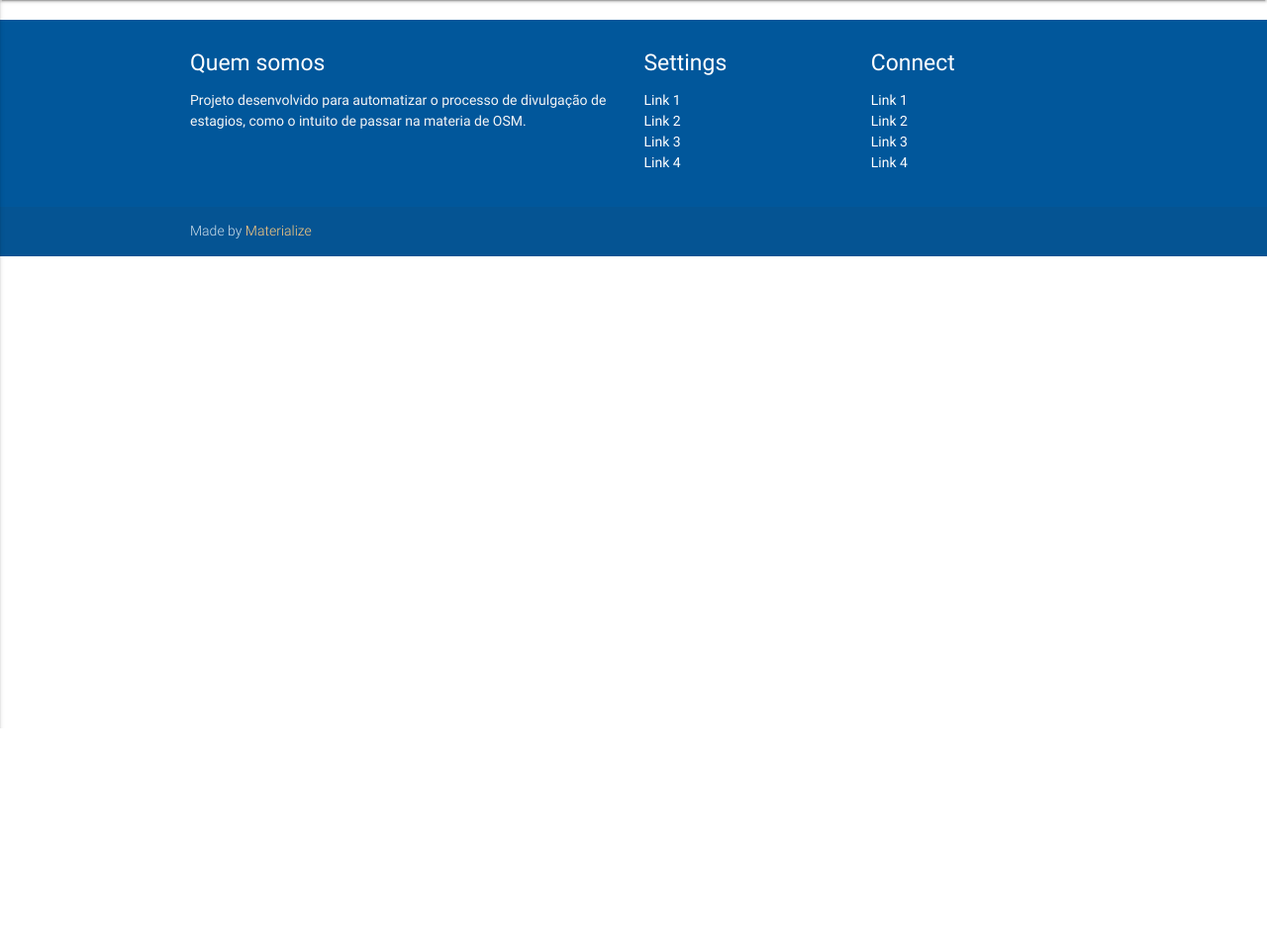
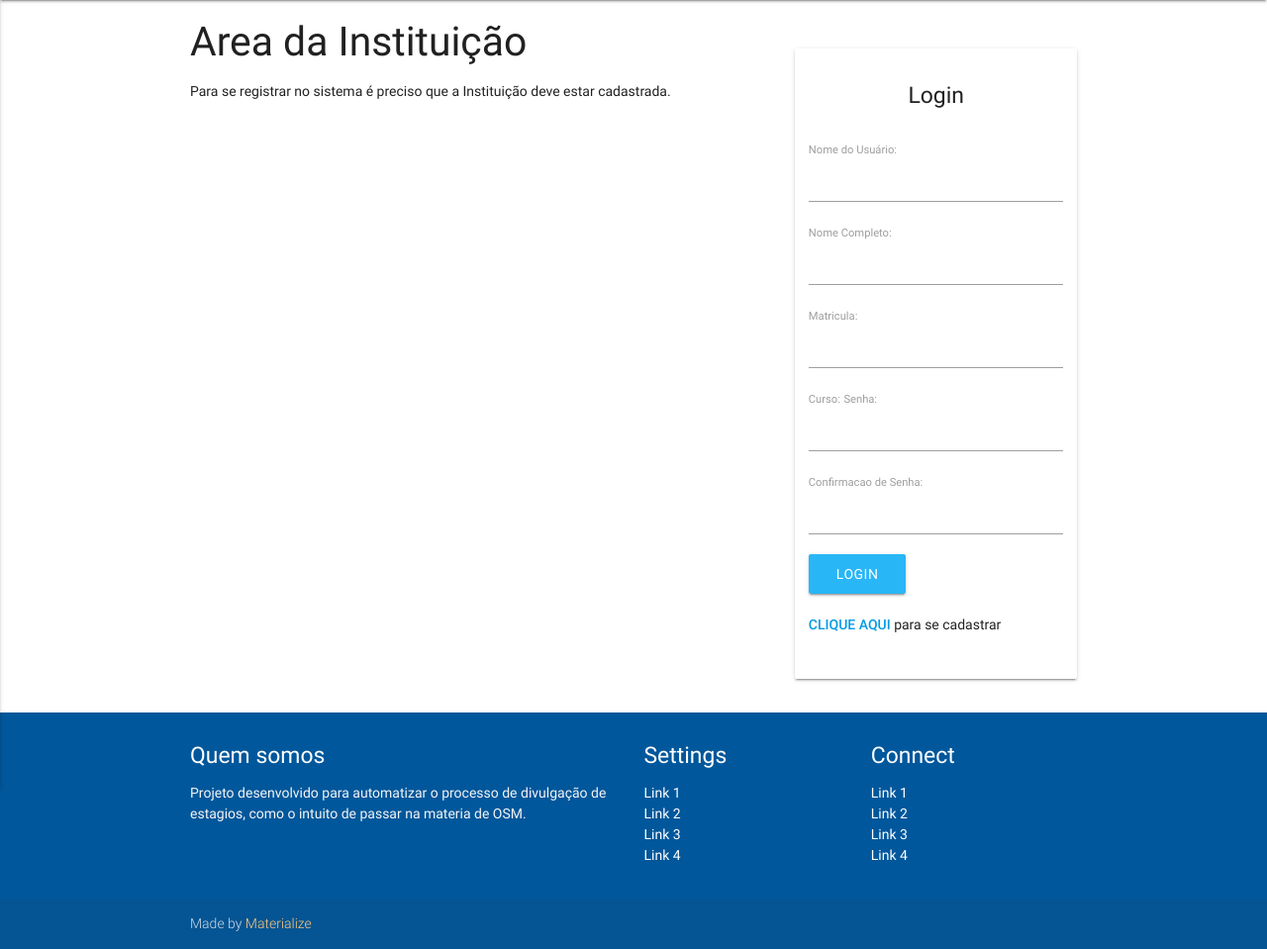
Before and after one commit to fabiomsrs/SIEE, a Django app: template SIEE/core/templates/student_area.html in a window 1280 px wide. Shown: the part 64-1023 px from the top of the page at 99% size. Before the commit the page ends 800 px from the top, so only its background shows below. Run offline with Django 3.2, Linux system fonts and the light colour scheme; the template is opened without the code that fills it: values that come from a table or form of the project are taken from there, others are empty; some libraries are stand-ins or nearby versions.

Commit message:
criando telas de login aluno

```diff
--- a/SIEE/config/settings.py
+++ b/SIEE/config/settings.py
@@ -131,3 +131,4 @@ LOGOUT_URL = '/logout/'
 REGISTER_IFPI = '/'
 REGISTER_COMPANY = '/list_companies/'
 REGISTER_VAGA = '/list_vacancies/'
+REGISTER_STUDENT = '/student_area/'
--- a/SIEE/core/models.py
+++ b/SIEE/core/models.py
@@ -12,27 +12,22 @@ class TipoVaga(Enum):
     EMPREGO = 'emprego'
     JOVEM_APRENDIZ = 'jovem aprendiz'
     ESTAGIO = 'estagio'
-    DEFAULT = 'default'
 
 class TurnoVaga(Enum):
     NOITE = 'noite'
     DIA = 'dia'
     TARDE = 'tarde'
 
-# class Ifpi(models.Model):
-#     nome = models.CharField(max_length=255, null=False)
-#     descricao_campus = models.CharField(max_length=255, null=False)
-#     cursos = models.ManyToManyField('Curso', verbose_name='cursos_ifpi')
-#     endereco = models.CharField(max_length=255)
-#
-#     def __str__(self):
-#         return self.nome + ' / ' + self.descricao_campus
+class EstadoCivil(Enum):
+    CASADO = 'casado'
+    SOLTEIRO = 'solteiro'
+
 
 class Curso(models.Model):
-    nome = models.CharField(max_length=255, null=False)
-    area = models.CharField(max_length=255)
-    turno_aulas = models.CharField(max_length=255)
-    cordenador_curso = models.CharField(max_length=255)
+    nome = models.CharField("Nome Curso",max_length=255, null=False)
+    area = models.CharField("Area de Atuação",max_length=255)
+    turno_aulas = models.CharField("Turno",max_length=255)
+    cordenador_curso = models.CharField("Cordenador",max_length=255)
 
     def __str__(self):
         return self.nome
@@ -51,7 +46,7 @@ class Vaga(models.Model):
 
     descricao = models.CharField('Descricao', max_length=100, blank=False)
     quantidade = models.IntegerField("Quantidade de Vagas", null=False)
-    tipo_vaga = EnumField(TipoVaga, max_length=255, default=TipoVaga.DEFAULT)
+    tipo_vaga = EnumField(TipoVaga, max_length=255, default=TipoVaga.ESTAGIO)
     data_inicio = models.DateField("Data inicio", blank=True, null=False)
     valor = models.DecimalField("Valor", max_digits=15, decimal_places=2, default=0)
     turno = EnumField(TurnoVaga, max_length=255, default=TurnoVaga.TARDE)
@@ -80,11 +75,21 @@ class Aluno(models.Model):
                                 validators=[validators.RegexValidator(re.compile('^[\w.@+-]+$'),
                                                                       'O nome do user so pode conter letras, digitos ou os''seguintes caracteres @/./+/-/_'
                                                                       'invalid')])
-    nome = models.CharField("Nome", max_length=255, null=False)
+    nome = models.CharField("Nome Completo", max_length=255, null=False)
+    matricula = models.CharField("Matricula",max_length=255, null=False)
+    curso = models.ForeignKey('Curso', related_name='curso_aluno')
+
+
+class CurriculoAluno(models.Model):
+    aluno = models.ForeignKey('Aluno', related_name='aluno_curriculo', null=False)
+    rg = models.IntegerField("RG", null=False)
     cpf = models.IntegerField("CPF", null=False)
-    matricula = models.CharField("Matricula",max_length=255, null=False)
-    endereco = models.CharField("Endereço" ,max_length=255, null=False)
-    curso = models.ForeignKey('Curso', related_name='curso_aluno')
     data_nascimento = models.DateField("Data Nascimento", blank=True, null=False)
+    endereco = models.CharField("Endereço", max_length=255, null=False)
+    estado_civil = EnumField(EstadoCivil, max_length=255, default=EstadoCivil.SOLTEIRO)
+    experiencia_profissional = models.CharField("Experiencia Profissional", max_length=255, null=True)
+    cursos_extras = models.CharField("Cursos Extras", max_length=255, null=True)
+    formacao_academica = models.CharField("Formação Academica", max_length=255, null=True)
+    participacao_eventos = models.CharField("Participação em Eventos", max_length=255, null=True)
 
 #TODO SIEE class and Ficha de supervisão
--- a/SIEE/core/templates/index.html
+++ b/SIEE/core/templates/index.html
@@ -14,8 +14,8 @@
 
                 <div class="row center">
                     <div class="col s12">
-                        <div class="col s6"><a href="{% url 'student_area' %}" class="btn-large waves-effect waves-light orange">&nbsp;&nbsp;&nbsp;Area do Aluno&nbsp;&nbsp;&nbsp;</a></div>
-                        <div class="col s6"><a href="{% url 'login' %}" class="btn-large waves-effect waves-light orange">Area da Instituição</a></div>
+                        <div class="col s6"><a href="{% url 'login_student' %}" class="btn-large waves-effect waves-light orange">&nbsp;&nbsp;&nbsp;Area do Aluno&nbsp;&nbsp;&nbsp;</a></div>
+                        <div class="col s6"><a href="{% url 'login_institution' %}" class="btn-large waves-effect waves-light orange">Area da Instituição</a></div>
                     </div>
                 </div>
 
--- a/SIEE/core/templates/student_area.html
+++ b/SIEE/core/templates/student_area.html
@@ -1,23 +1,33 @@
 {% extends "base_login.html" %}
 {% block base %}
+
 <div class="container">
     <div class="row">
-        {% for vaga in vagas %}
-        <div class="col s12 m6">
-            <div class="card blue-grey darken-1">
-                <div class="card-content white-text">
-                    <span class="card-title">Empresa: {{vaga.empresa_vaga}}</span>
-                    <p>Descrição: {{vaga.descricao}}</p>
-                    <p>Valor da Bolsa: {{vaga.valor}}</p>
-                    <p>Numero de Vagas: {{vaga.quantidade}}</p>
-                </div>
-                <div class="card-action">
-                    <a href="#">Detalhar</a>
-                    <a href="#">Preencher Formularios</a>
+        <div class="col m8">
+            <h3>Area da Instituição</h3>
+            <p>Para se registrar no sistema é preciso que a Instituição deve estar cadastrada. </p>
+        </div>
+
+        <br><br>
+        <div class="col m4">
+            <div class="card">
+                <div class="card-content">
+                    <h5 class="center-align">Login</h5>
+                    <br>
+                    <div class="row">
+                        <form method="POST" name="register" class="register-form">
+                            {% csrf_token %}
+                            {{ form }}
+                            <button type="submit" id='submit' class="btn-large waves-effect waves-light teal">Login</button><br><br>
+                            <h10><strong><a href="{% url 'register_student' %}"><h7>CLIQUE AQUI</h7> </a></strong> para se cadastrar</h10>
+                        </form>
+                    </div>
                 </div>
             </div>
         </div>
-        {% endfor %}
+
+
     </div>
 </div>
+
 {% endblock %}
--- a/SIEE/core/urls.py
+++ b/SIEE/core/urls.py
@@ -12,9 +12,13 @@ urlpatterns = [
     url('^list_vacancies/$', views.list_vacancies, name="list_vacancies"),
     url('^register_company/$', views.register_company, name="register_company"),
     url('^register_vacancy/$', views.register_vacancy, name="register_vacancy"),
+    url('^register_student/$', views.register_student, name="register_student"),
 
-    url('^student_area/$', views.student_area, name='student_area'),
 
-    url('^institution_area/$', login, {'template_name': 'institution_area.html'}, name='login'),
+    # url('^student_area/$', views.student_area, name='student_area'),
+
+    url('^student_area/$', login, {'template_name': 'student_area.html'}, name='login_student'),
+    url('^institution_area/$', login, {'template_name': 'institution_area.html'}, name='login_institution'),
+
     url('^logout/', logout_then_login, {'login_url' : 'login'}, name='logout_usuario')
 ]
```
Also changed, not shown: SIEE/core/templates/register_student.html (added, +20 -0 lines), SIEE/core/templates/search_for_vagas.html (added, +23 -0 lines), SIEE/core/views.py (+18 -4 lines), SIEE/core/forms.py (line endings or trailing spaces), SIEE/core/migrations/0001_initial.py, SIEE/core/migrations/0002_aluno_username.py (deleted), SIEE/core/migrations/0002_auto_20170818_1940.py.
